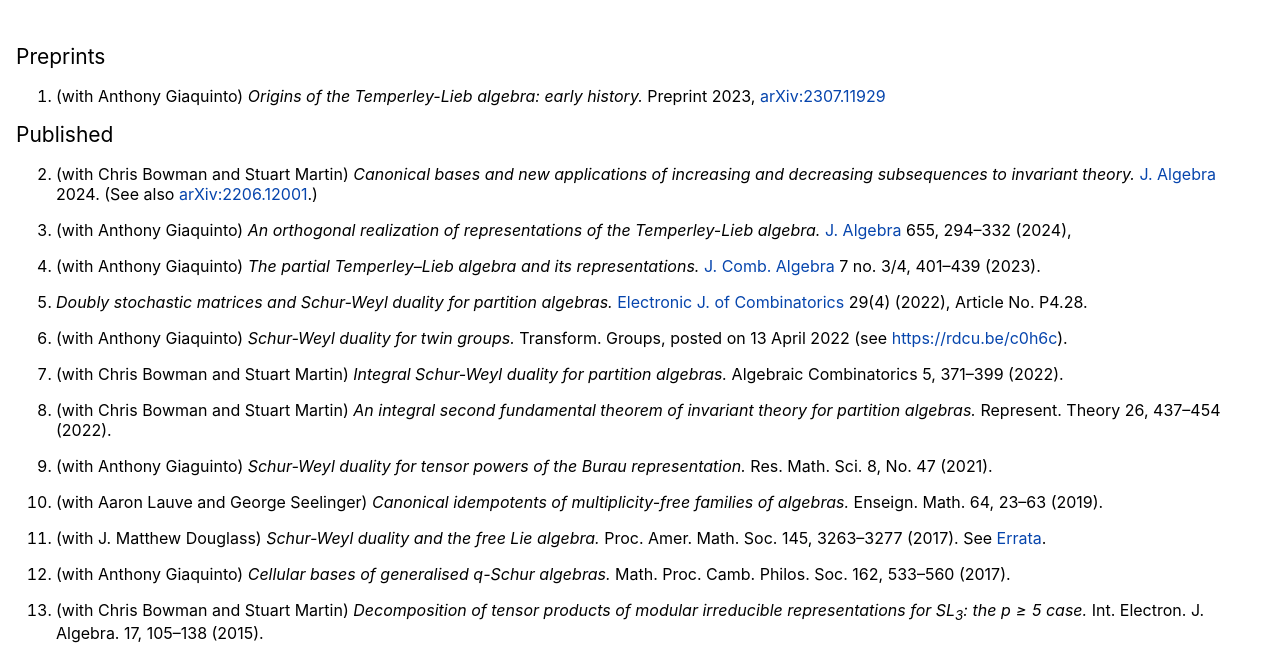
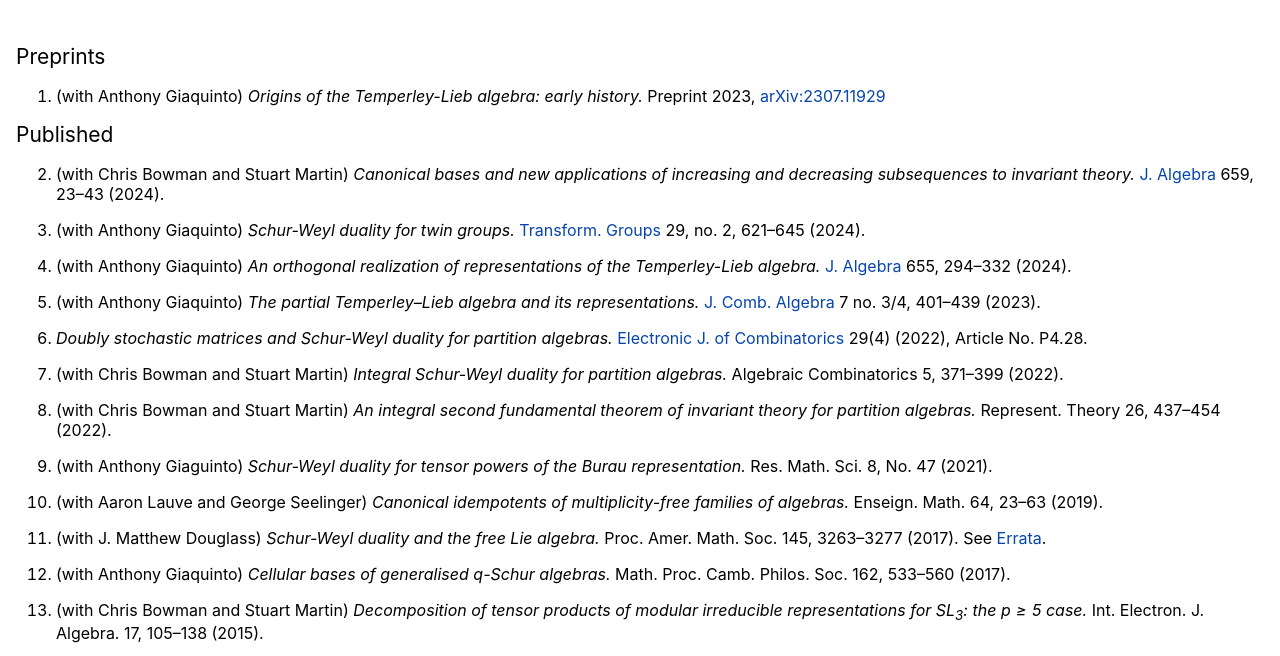
Before and after one commit to srdoty/srdoty.github.io, a plain HTML site: page pubs/pubs.html in a window 1280 px wide. Shown: the part 103-759 px from the top of the page. Drawn offline with Linux system fonts and the light colour scheme.

Commit message:
update publications file

```diff
--- a/pubs/pubs.html
+++ b/pubs/pubs.html
@@ -51,11 +51,11 @@
 </ol>
 <h3 id="published">Published</h3>
 <ol start="2" type="1">
-<li><p>(with Chris Bowman and Stuart Martin) <em>Canonical bases and new applications of increasing and decreasing subsequences to invariant theory.</em> <a href="https://doi.org/10.1016/j.jalgebra.2024.06.026">J. Algebra</a> 2024. (See also <a href="https://arxiv.org/abs/2206.12001">arXiv:2206.12001</a>.)</p></li>
-<li><p>(with Anthony Giaquinto) <em>An orthogonal realization of representations of the Temperley-Lieb algebra.</em> <a href="https://doi.org/10.1016/j.jalgebra.2023.12.030">J. Algebra</a> 655, 294–332 (2024),</p></li>
+<li><p>(with Chris Bowman and Stuart Martin) <em>Canonical bases and new applications of increasing and decreasing subsequences to invariant theory.</em> <a href="https://doi.org/10.1016/j.jalgebra.2024.06.026">J. Algebra</a> 659, 23–43 (2024).</p></li>
+<li><p>(with Anthony Giaquinto) <em>Schur-Weyl duality for twin groups.</em> <a href="doi=%7Bhttps://doi.org/10.1007/s00031-022-09708-w%7D">Transform. Groups</a> 29, no. 2, 621–645 (2024).</p></li>
+<li><p>(with Anthony Giaquinto) <em>An orthogonal realization of representations of the Temperley-Lieb algebra.</em> <a href="https://doi.org/10.1016/j.jalgebra.2023.12.030">J. Algebra</a> 655, 294–332 (2024).</p></li>
 <li><p>(with Anthony Giaquinto) <em>The partial Temperley–Lieb algebra and its representations.</em> <a href="https://doi.org/10.4171/JCA/74">J. Comb. Algebra</a> 7 no. 3/4, 401–439 (2023).</p></li>
 <li><p><em>Doubly stochastic matrices and Schur-Weyl duality for partition algebras.</em> <a href="https://doi.org/10.37236/10831">Electronic J. of Combinatorics</a> 29(4) (2022), Article No. P4.28.</p></li>
-<li><p>(with Anthony Giaquinto) <em>Schur-Weyl duality for twin groups.</em> Transform. Groups, posted on 13 April 2022 (see <a href="https://rdcu.be/c0h6c" class="uri">https://rdcu.be/c0h6c</a>).</p></li>
 <li><p>(with Chris Bowman and Stuart Martin) <em>Integral Schur-Weyl duality for partition algebras.</em> Algebraic Combinatorics 5, 371–399 (2022).</p></li>
 <li><p>(with Chris Bowman and Stuart Martin) <em>An integral second fundamental theorem of invariant theory for partition algebras.</em> Represent. Theory 26, 437–454 (2022).</p></li>
 <li><p>(with Anthony Giaguinto) <em>Schur-Weyl duality for tensor powers of the Burau representation.</em> Res. Math. Sci. 8, No. 47 (2021).</p></li>
```
Also changed, not shown: 1 other file.
